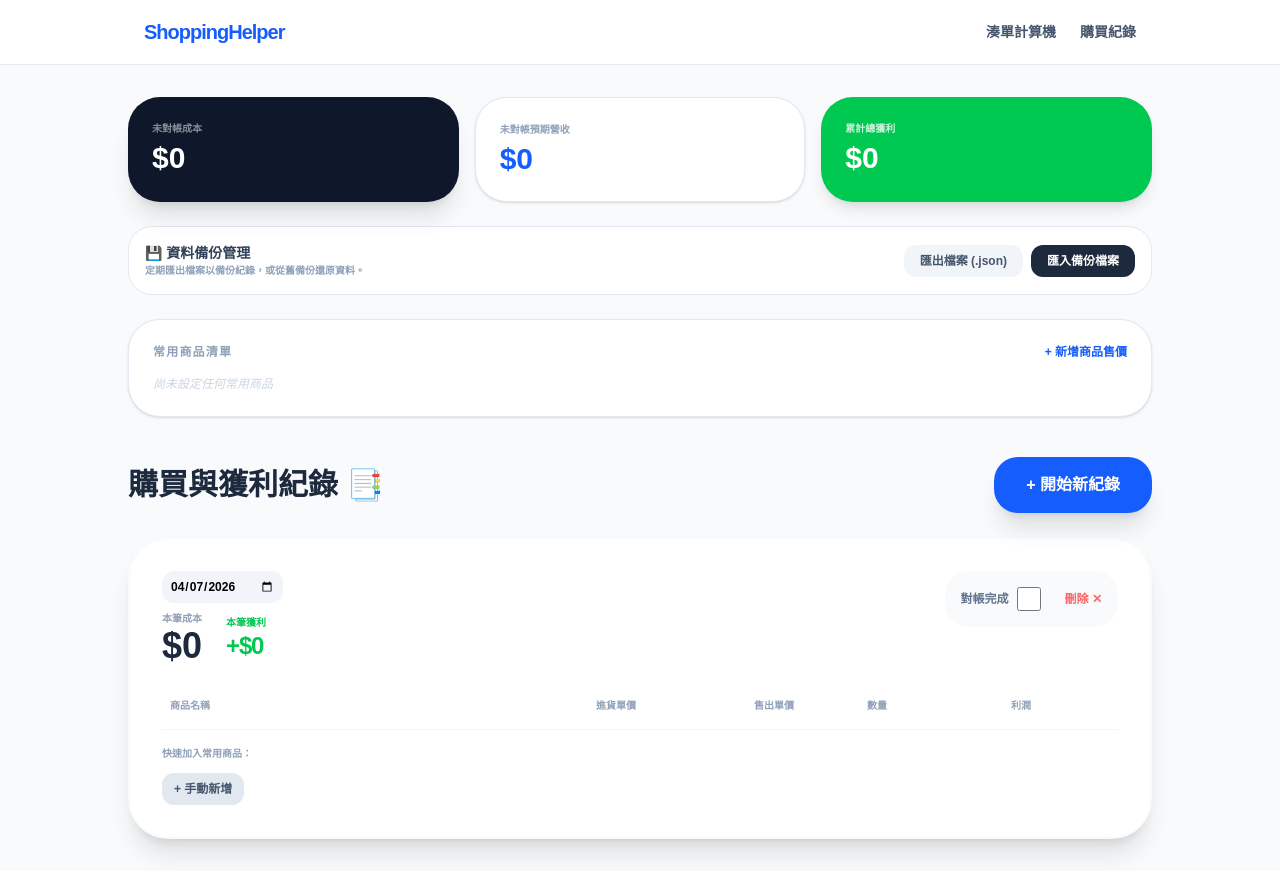
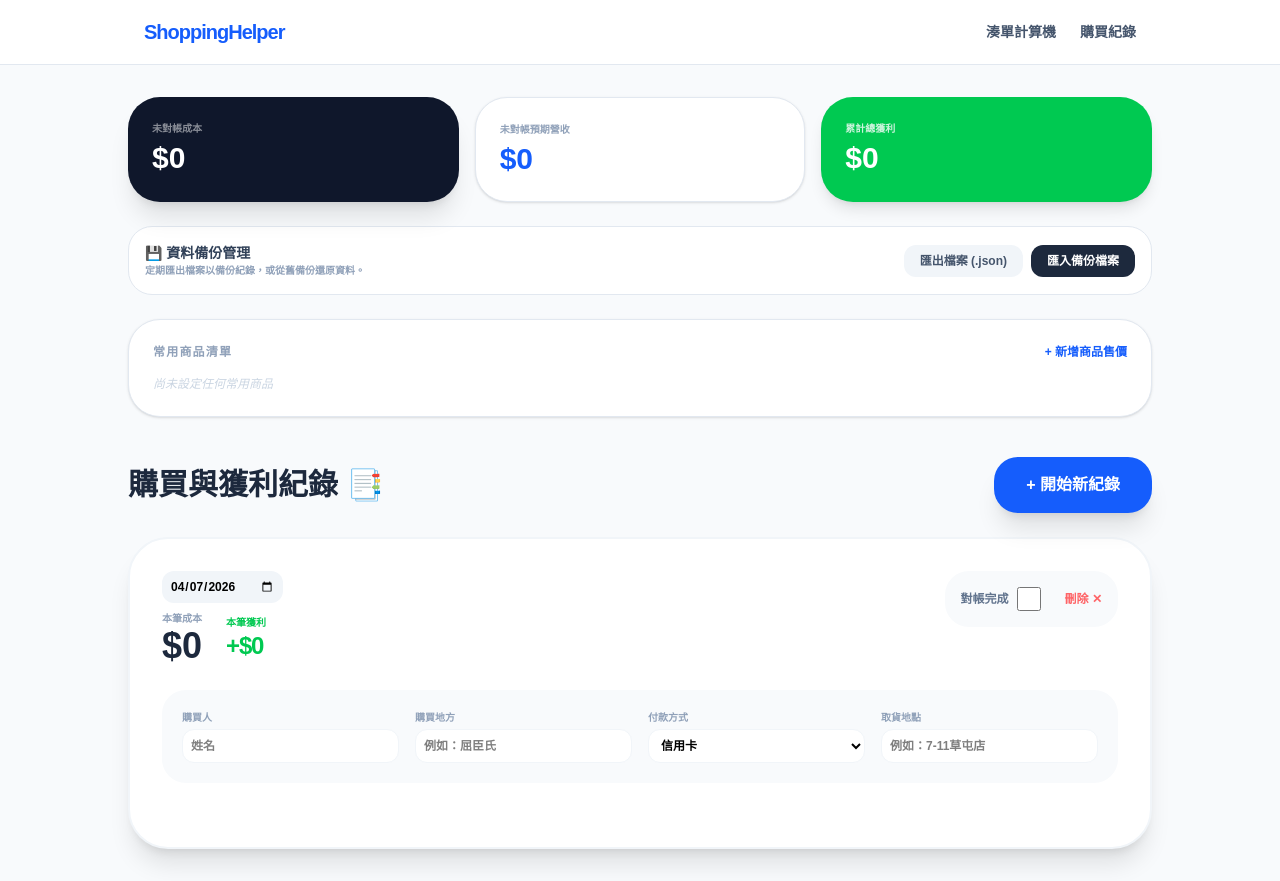
Before and after one commit to necojy/money-calculator, a Next.js app: page /records in a window 1280 px wide. Both pictures are taken after a click on the button "+ 開始新紀錄". Built offline with nearby package versions, Linux system fonts and the light colour scheme.

Commit message:
add buyer name ,where ,way ,pay

```diff
--- a/app/records/page.tsx
+++ b/app/records/page.tsx
@@ -55,13 +55,19 @@ export default function RecordsPage() {
     if (name) setProducts([...products, { id: Date.now().toString(), name, defaultPrice: price || 0 }]);
   };
 
+// --- 在 app/records/page.tsx 內修改 addRecord ---
 const addRecord = () => {
   setHistory([{
     id: Date.now().toString(),
     date: new Date().toISOString().split('T')[0],
     items: [],
     totalAmount: 0,
-      isReconciled: false
+    isReconciled: false,
+    // --- 新增初始化 ---
+    purchaser: '',
+    purchaseLocation: '',
+    paymentMethod: '信用卡',
+    pickupLocation: ''
   }, ...history]);
 };
 
--- a/components/PurchaseCard.tsx
+++ b/components/PurchaseCard.tsx
@@ -13,22 +13,16 @@ export default function PurchaseCard({ record, products, onUpdate, onDelete }: P
   const recordRevenue = record.items.reduce((sum, item) => sum + (Number(item.sellingPrice || 0) * Number(item.qty)), 0);
   const recordProfit = recordRevenue - record.totalAmount;
 
-  // 統一更新邏輯並重新計算成本
   const handleUpdateItems = (newItems: PurchaseItem[]) => {
     const newTotalCost = newItems.reduce((sum, item) => sum + (Number(item.price) * Number(item.qty)), 0);
     onUpdate({ ...record, items: newItems, totalAmount: newTotalCost });
   };
 
-  const updateDetail = (idx: number, field: keyof PurchaseItem, value: any) => {
-    const newItems = record.items.map((item, i) => i === idx ? { ...item, [field]: value } : item);
-    handleUpdateItems(newItems);
-  };
+  return (
+    <div className={`bg-white p-8 rounded-[40px] border-2 transition-all shadow-xl ${record.isReconciled ? 'border-green-100 bg-green-50/10' : 'border-slate-100'}`}>
 
-  return (
-    <div className={`bg-white p-8 rounded-[40px] border-2 transition-all shadow-xl ${record.isReconciled ? 'border-green-100 bg-green-50/10 opacity-80' : 'border-slate-50'}`}>
-
-      {/* 頂部控制列 */}
-      <div className="flex flex-col md:flex-row justify-between items-start gap-6 mb-8">
+      {/* 1. 頂部資訊與控制列 */}
+      <div className="flex flex-col md:flex-row justify-between items-start gap-6 mb-6">
         <div className="space-y-2">
           <input
             type="date"
@@ -37,73 +31,69 @@ export default function PurchaseCard({ record, products, onUpdate, onDelete }: P
             className="bg-slate-100 text-xs font-black p-2 rounded-xl outline-none text-black"
           />
           <div className="flex items-end gap-6">
-            <div>
-              <p className="text-[10px] font-bold text-slate-400 uppercase">本筆成本</p>
-              <h3 className="text-4xl font-black text-slate-800">${record.totalAmount}</h3>
-            </div>
-            <div className="pb-1">
-              <p className="text-[10px] font-bold text-green-500 uppercase">本筆獲利</p>
-              <h3 className="text-2xl font-black text-green-500 tracking-tighter">+${recordProfit}</h3>
-            </div>
+            <div><p className="text-[10px] font-bold text-slate-400 uppercase">本筆成本</p><h3 className="text-4xl font-black text-slate-800">${record.totalAmount}</h3></div>
+            <div className="pb-1"><p className="text-[10px] font-bold text-green-500 uppercase">本筆獲利</p><h3 className="text-2xl font-black text-green-500 tracking-tighter">+${recordProfit}</h3></div>
           </div>
         </div>
 
         <div className="flex items-center gap-6 bg-slate-50 p-4 rounded-3xl">
           <label className="flex items-center gap-2 cursor-pointer">
             <span className="text-xs font-bold text-slate-500">對帳完成</span>
-            <input
-              type="checkbox"
-              checked={record.isReconciled}
-              onChange={() => onUpdate({ ...record, isReconciled: !record.isReconciled })}
-              className="w-6 h-6 accent-green-600"
-            />
+            <input type="checkbox" checked={record.isReconciled} onChange={() => onUpdate({ ...record, isReconciled: !record.isReconciled })} className="w-6 h-6 accent-green-600" />
           </label>
-          <button onClick={() => { if(confirm("確定刪除這筆紀錄？")) onDelete(record.id); }} className="text-red-400 hover:text-red-600 font-bold text-xs">刪除 ✕</button>
+          <button onClick={() => { if(confirm("確定刪除？")) onDelete(record.id); }} className="text-red-400 font-bold text-xs">刪除 ✕</button>
         </div>
       </div>
 
-      {/* 品項編輯清單 */}
+      {/* 2. 新增：購買與配送資訊 (4個欄位) */}
+      <div className="grid grid-cols-2 md:grid-cols-4 gap-4 mb-8 bg-slate-50 p-5 rounded-[24px]">
+        <div>
+          <label className="text-[10px] font-bold text-slate-400 block mb-1">購買人</label>
+          <input type="text" value={record.purchaser || ''} onChange={(e) => onUpdate({ ...record, purchaser: e.target.value })} placeholder="姓名" className="w-full bg-white p-2 rounded-xl text-xs font-bold outline-none border border-slate-100 focus:border-blue-400 text-black" />
+        </div>
+        <div>
+          <label className="text-[10px] font-bold text-slate-400 block mb-1">購買地方</label>
+          <input type="text" value={record.purchaseLocation || ''} onChange={(e) => onUpdate({ ...record, purchaseLocation: e.target.value })} placeholder="例如：屈臣氏" className="w-full bg-white p-2 rounded-xl text-xs font-bold outline-none border border-slate-100 focus:border-blue-400 text-black" />
+        </div>
+        <div>
+          <label className="text-[10px] font-bold text-slate-400 block mb-1">付款方式</label>
+          <select value={record.paymentMethod || '信用卡'} onChange={(e) => onUpdate({ ...record, paymentMethod: e.target.value })} className="w-full bg-white p-2 rounded-xl text-xs font-bold outline-none border border-slate-100 focus:border-blue-400 text-black">
+            <option value="信用卡">信用卡</option>
+            <option value="貨到付款">貨到付款</option>
+          </select>
+        </div>
+        <div>
+          <label className="text-[10px] font-bold text-slate-400 block mb-1">取貨地點</label>
+          <input type="text" value={record.pickupLocation || ''} onChange={(e) => onUpdate({ ...record, pickupLocation: e.target.value })} placeholder="例如：7-11草屯店" className="w-full bg-white p-2 rounded-xl text-xs font-bold outline-none border border-slate-100 focus:border-blue-400 text-black" />
+        </div>
+      </div>
+
+      {/* 3. 品項編輯區 (原本的代碼) */}
       <div className="space-y-4">
-        <div className="grid grid-cols-12 gap-2 text-[10px] font-black text-slate-400 uppercase px-2">
-          <div className="col-span-4">商品名稱</div>
-          <div className="col-span-2 text-right">進貨單價</div>
-          <div className="col-span-2 text-right">售出單價</div>
-          <div className="col-span-2 text-center">數量</div>
-          <div className="col-span-1 text-right">利潤</div>
-          <div className="col-span-1"></div>
-        </div>
-
+        {/* ... 保留原本的 grid 表頭與 record.items.map ... */}
         {record.items.map((item, idx) => (
           <div key={idx} className="grid grid-cols-12 gap-2 items-center bg-slate-50/50 p-3 rounded-2xl border border-slate-100">
-            <input type="text" value={item.name} onChange={(e) => updateDetail(idx, 'name', e.target.value)} className="col-span-4 bg-white p-2 rounded-xl text-sm font-bold outline-none text-black" />
-            <input type="number" value={item.price || ''} onChange={(e) => updateDetail(idx, 'price', Number(e.target.value))} className="col-span-2 bg-white p-2 rounded-xl text-sm font-black text-right outline-none text-orange-600" />
-            <input type="number" value={item.sellingPrice || ''} onChange={(e) => updateDetail(idx, 'sellingPrice', Number(e.target.value))} className="col-span-2 bg-white p-2 rounded-xl text-sm font-black text-right outline-none text-blue-600" />
-            <input type="number" value={item.qty} onChange={(e) => updateDetail(idx, 'qty', Number(e.target.value))} className="col-span-2 bg-white p-2 rounded-xl text-sm font-black text-center outline-none text-black" />
-            <div className="col-span-1 text-right text-xs font-black text-slate-400">
-              ${(Number(item.sellingPrice) - Number(item.price)) * Number(item.qty)}
-            </div>
+            <input type="text" value={item.name} onChange={(e) => {
+              const newItems = record.items.map((it, i) => i === idx ? { ...it, name: e.target.value } : it);
+              handleUpdateItems(newItems);
+            }} className="col-span-4 bg-white p-2 rounded-xl text-sm font-bold outline-none text-black" />
+            <input type="number" value={item.price || ''} onChange={(e) => {
+              const newItems = record.items.map((it, i) => i === idx ? { ...it, price: Number(e.target.value) } : it);
+              handleUpdateItems(newItems);
+            }} className="col-span-2 bg-white p-2 rounded-xl text-sm font-black text-right text-orange-600 outline-none" />
+            <input type="number" value={item.sellingPrice || ''} onChange={(e) => {
+              const newItems = record.items.map((it, i) => i === idx ? { ...it, sellingPrice: Number(e.target.value) } : it);
+              handleUpdateItems(newItems);
+            }} className="col-span-2 bg-white p-2 rounded-xl text-sm font-black text-right text-blue-600 outline-none" />
+            <input type="number" value={item.qty} onChange={(e) => {
+              const newItems = record.items.map((it, i) => i === idx ? { ...it, qty: Number(e.target.value) } : it);
+              handleUpdateItems(newItems);
+            }} className="col-span-2 bg-white p-2 rounded-xl text-sm font-black text-center text-black outline-none" />
+            <div className="col-span-1 text-right text-xs font-black text-slate-400">${(Number(item.sellingPrice) - Number(item.price)) * Number(item.qty)}</div>
             <button onClick={() => handleUpdateItems(record.items.filter((_, i) => i !== idx))} className="col-span-1 text-red-300 hover:text-red-600 font-bold text-center">✕</button>
           </div>
         ))}
-
-        <div className="flex flex-wrap gap-2 pt-4 border-t border-slate-100">
-          <p className="w-full text-[10px] font-bold text-slate-400 uppercase mb-1">快速加入常用商品：</p>
-          {products.map(p => (
-            <button
-              key={p.id}
-              onClick={() => handleUpdateItems([...record.items, { name: p.name, price: 0, sellingPrice: p.defaultPrice, qty: 1 }])}
-              className="bg-blue-50 text-blue-600 text-xs font-bold px-3 py-2 rounded-xl hover:bg-blue-100 transition-colors"
-            >
-              + {p.name}
-            </button>
-          ))}
-          <button
-            onClick={() => handleUpdateItems([...record.items, { name: '新商品', price: 0, sellingPrice: 0, qty: 1 }])}
-            className="bg-slate-200 text-slate-600 text-xs font-bold px-3 py-2 rounded-xl"
-          >
-            + 手動新增
-          </button>
-        </div>
+        {/* ... 下方的快速加入按鈕 ... */}
       </div>
     </div>
   );
--- a/types/index.ts
+++ b/types/index.ts
@@ -37,6 +37,11 @@ export type PurchaseRecord = {
   id: string;
   date: string;
   items: PurchaseItem[];
-  totalAmount: number;  // 總進貨成本
+  totalAmount: number;
   isReconciled: boolean;
+  // --- 新增欄位 ---
+  purchaser: string;        // 購買人
+  purchaseLocation: string; // 購買地方
+  paymentMethod: string;    // 付款方式
+  pickupLocation: string;   // 取貨地點
 };
```
Lines whose indentation alone changed are shown as unchanged.
